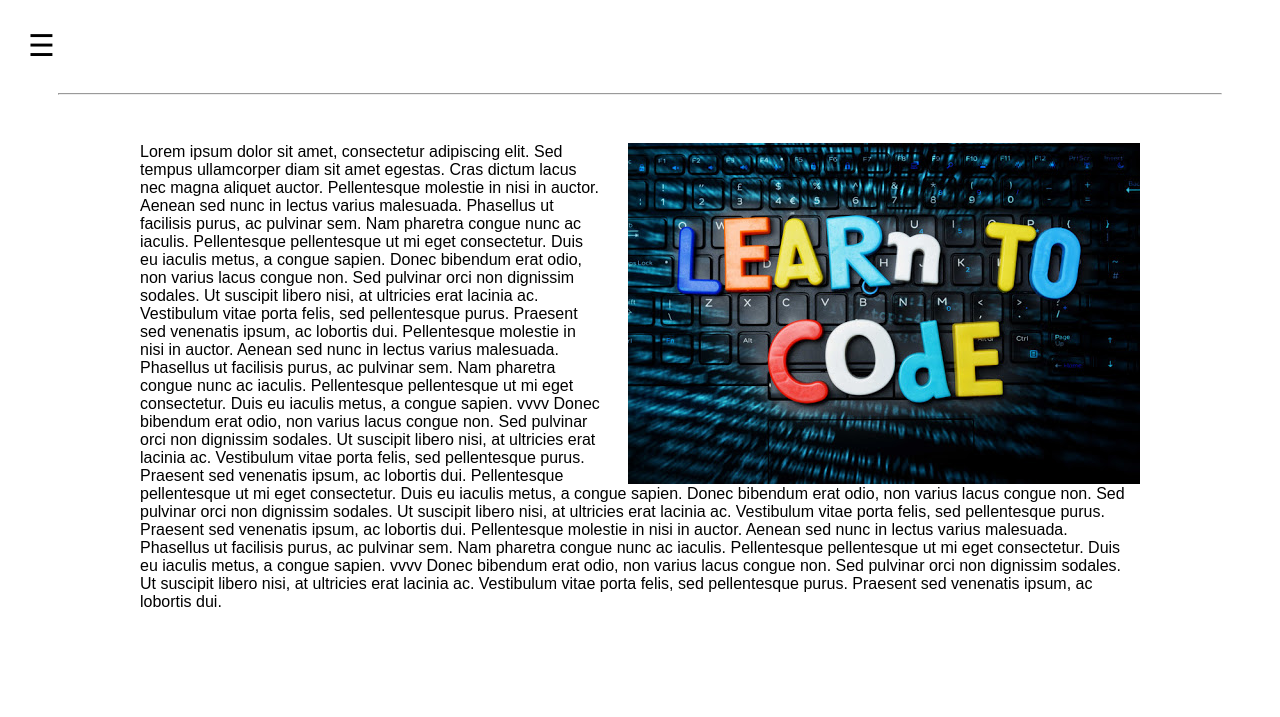
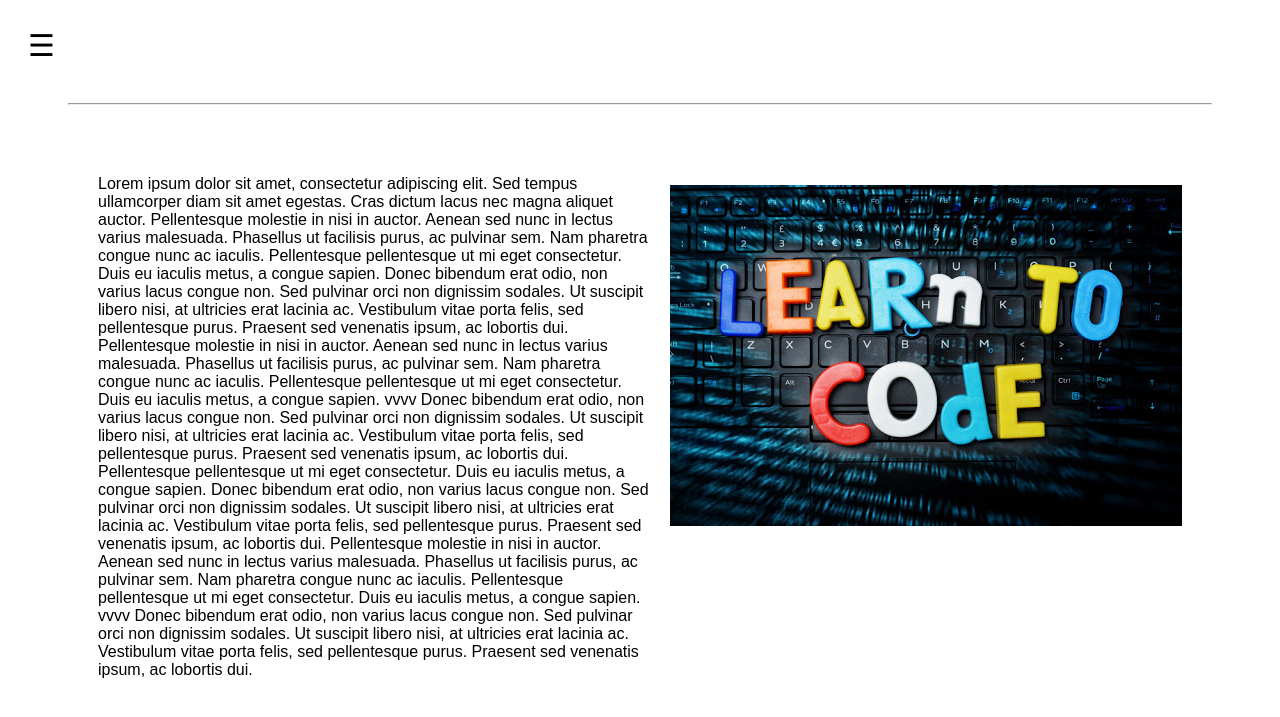
Before and after one commit to Sebastian-ctr/portfolio, a Django app: page /about/ in a window 1280 px wide. Shown: the top 717 px of the page. Run offline with Django 3.2, Linux system fonts and the light colour scheme; data comes from the database, SQL or seed files in the repository; both versions use the stored data as it was after the commit; some web fonts are replaced.

Commit message:
fix about img

```diff
--- a/portfolio/static/portfolio/style.css
+++ b/portfolio/static/portfolio/style.css
@@ -25,10 +25,13 @@ a{
 }
 
 .image-about{
-    max-height: 600px;
-    display: block;
-    float: right;
-    margin-left: 25px;
+    max-width: 600px;
+}
+
+#div-about-img{
+  height: 150px;
+  padding-top: 50px;
+  padding-left: 20px;
 }
 
 .image-home-tittle{
@@ -105,18 +108,24 @@ footer{
 
 
 
-
-
+#about{
+  margin-top: 40px;
+  margin-left: 40px;
+  margin-right: 40px;
+}
 
 .about-container{
-    margin: 30px;
+  display: flex;
+  margin: 30px;
 }
 
 .about-text{
-    width: 1000px;
+    /*width: 500px;*/
     margin: auto;
     padding-top: 40px;
 }
+
+
 /* album details*/
 
 .album{
@@ -169,6 +178,7 @@ footer{
 }
 .yt-image{
   width: 500px;
+  justify-items: center;
 }
 /* films detail */
 .films-detail, .films-tittle{
@@ -345,6 +355,28 @@ img.hover-shadow {
 #contact1{
   grid-column-start: 2;
 }
+
+.publications-main{
+  margin: 20px;
+  margin-left: 40px;
+  margin-right: 40px;
+}
+#publ-tittle{
+  text-align: center;
+}
+
+.publication-content{
+  display: flex;
+}
+
+.publication-text{
+  padding: 20px;
+}
+
+#publ-img{
+  max-width: 400px;
+}
+
 /* mobile version  */
 @media (max-width:767px){
     .base{
--- a/portfolio/templates/about.html
+++ b/portfolio/templates/about.html
@@ -6,13 +6,17 @@ About
 {% endblock %}
 
 {% block content %}
-<div class="about-container">
+<div id="about">
     <hr>
-    <div>
-        <p class="about-text"><img src="{{ about.image.url }}" alt="My image" class='image-about'>
-        {{ about.content }}
-        </p>
-    </div>
-
+    <section class="about-container">
+        <div>
+            <p class="about-text">
+            {{ about.content }}
+            </p>
+        </div>
+        <aside id="div-about-img">
+            <img src="{{ about.image.url }}">
+        </aside>
+    </section>
 </div>
 {% endblock %}
--- a/portfolio/web/models.py
+++ b/portfolio/web/models.py
@@ -12,6 +12,11 @@ class Home_photo(models.Model):
 class About(models.Model):
     content = models.TextField(default=None)
     image = models.FileField(upload_to='media_cdn', default=None)
+
+
+    def __str__(self):
+        return ("opis")
+
 
 
 
@@ -56,7 +61,7 @@ class Text(models.Model):
 class Publication(models.Model):
     tittle = models.CharField(max_length=200)
     text = models.TextField()
-    image = models.FileField(upload_to='media_cdn', default=False, blank=True)
+    image = models.FileField(upload_to='media_cdn', default=None, blank=True)
     link = models.CharField(max_length=200, blank=True)
     data = models.DateTimeField(auto_now=False, auto_now_add=True)
 
```
Also changed, not shown: portfolio/templates/publications_detail.html (+15 -6 lines), portfolio/db.sqlite3, portfolio/media_cdn/Zrzut_ekranu_2021-06-28_123207.png (deleted), portfolio/media_cdn/media_cdn/mk2_yIDSHUp.jpg (added), portfolio/media_cdn/media_cdn/photo-1589802829985-817e51171b92_ezXlycL.jpg (added), portfolio/media_cdn/media_cdn/unnamed_Q2RrfLR.jpg (added), portfolio/web/migrations/0013_auto_20210803_1922.py (added).
